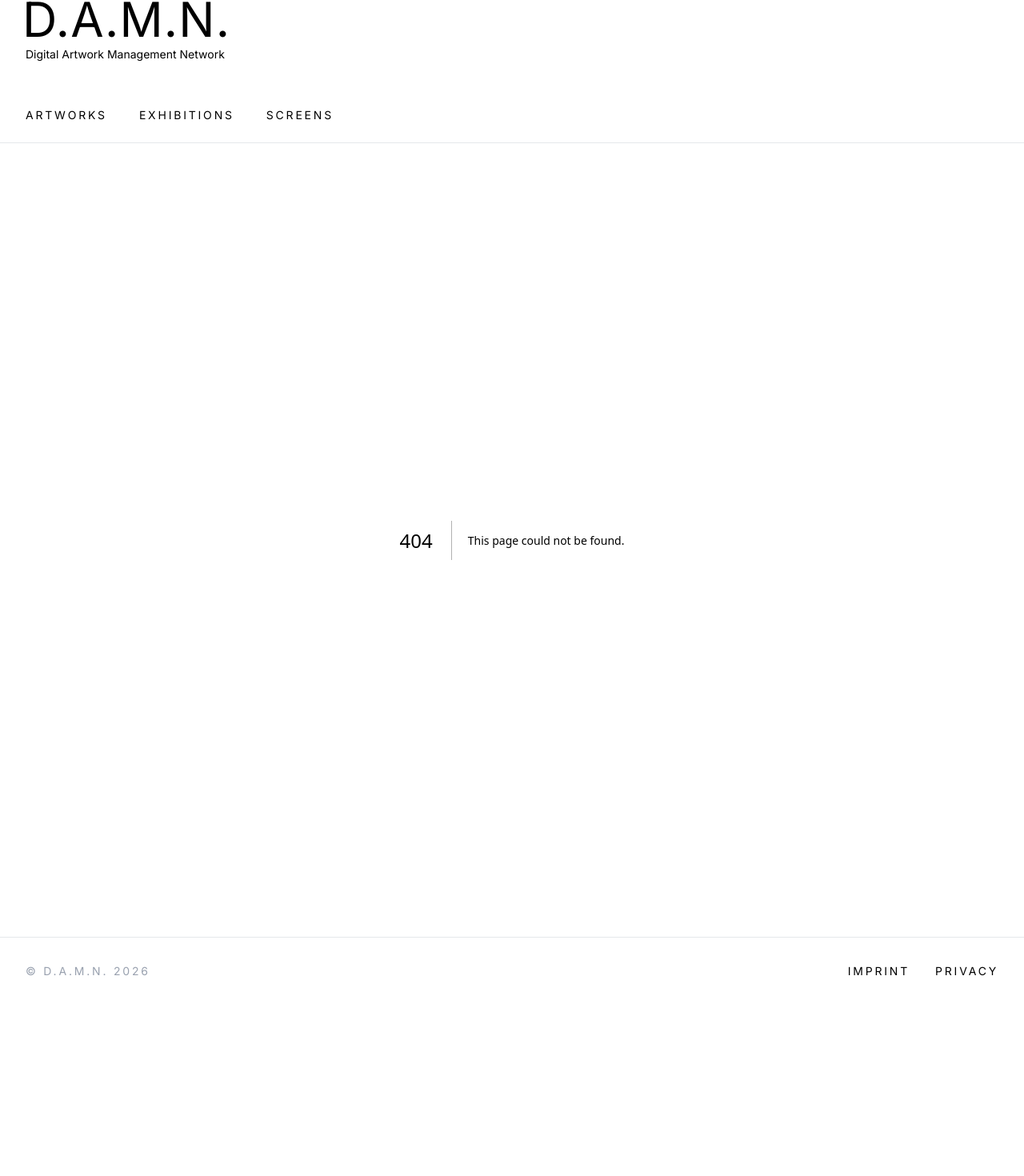
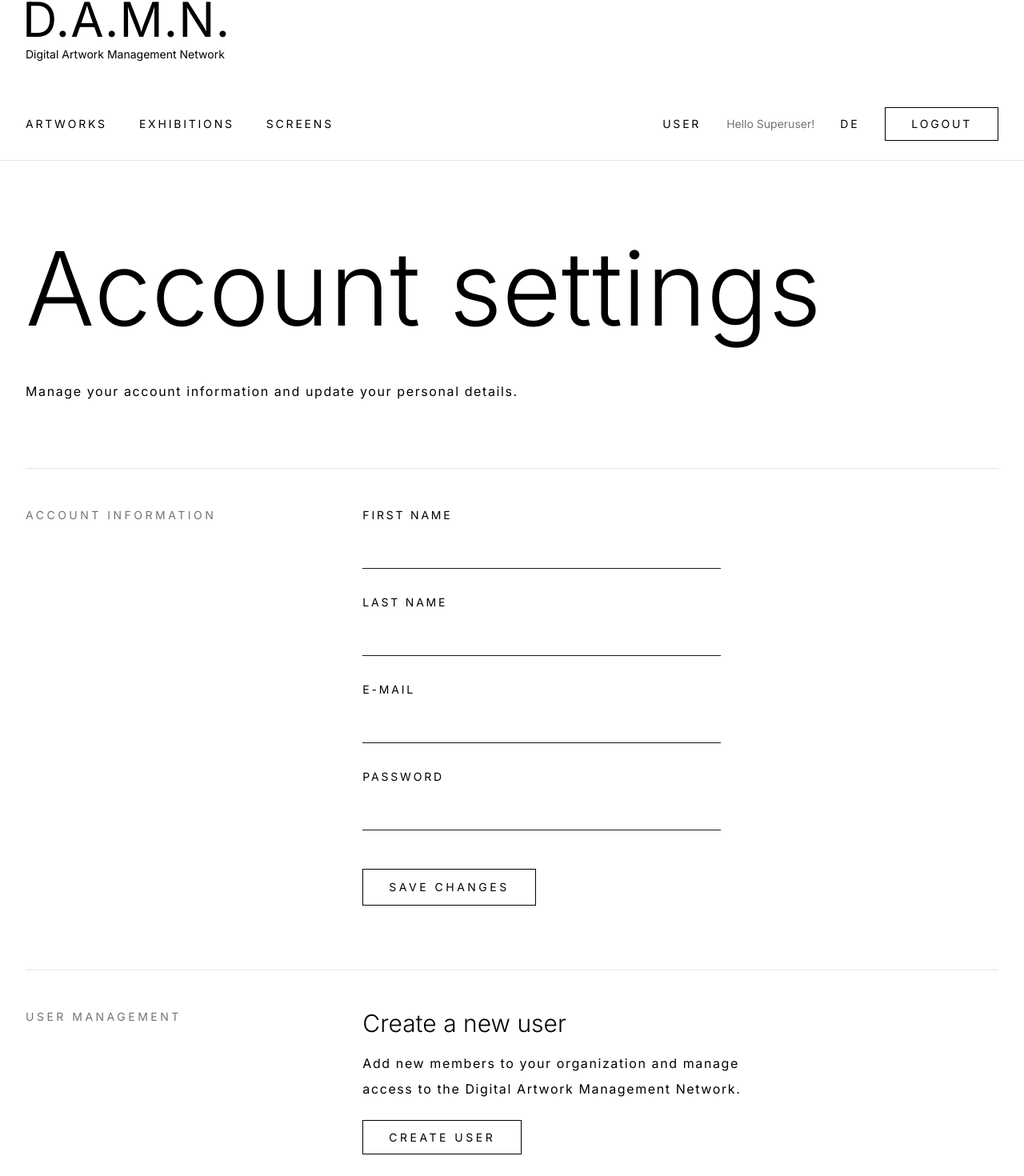
Before and after one commit to Pepper-n-Salt/mockupdamn, a Next.js app in the folder frontend/: page /landingpage/user in a window 1280 px wide. Before the commit this address had no page. Shown: the part 30-1500 px from the top of the page at 80% size. Before the commit the page ends 1286 px from the top, so only its background shows below. Built offline with nearby package versions, Linux system fonts and the light colour scheme.

Commit message:
Add: User settings page and Create user page

```diff
--- /dev/null
+++ b/frontend/app/landingpage/user/new/page.tsx
@@ -0,0 +1,118 @@
+export default function CreateUser() {
+  return (
+    <section className="space-y-20">
+      <section className="space-y-12">
+        <h1 className="text-5xl md:text-7xl sm:text-5xl lg:text-9xl font-light">
+          Add Member
+        </h1>
+
+        <p className="tracking-widest leading-loose max-w-2xl">
+          Create a new account for your organization and define the appropriate
+          access level within D.A.M.N.
+        </p>
+      </section>
+
+      <section className="border-t border-neutral-200 pt-12">
+        <div className="grid grid-cols-1 lg:grid-cols-12 gap-12">
+          <div className="lg:col-span-4">
+            <p className="text-sm uppercase tracking-[0.25em] text-neutral-500">
+              User Information
+            </p>
+          </div>
+
+          {/* <form className="lg:col-span-8 max-w-md flex flex-col gap-8"> */}
+          {/* Fields */}
+          {/* </form> */}
+          <form className="lg:col-span-8 max-w-md flex flex-col gap-8">
+            <div className="flex flex-col gap-2">
+              <label
+                htmlFor="firstname"
+                className="text-sm uppercase tracking-[0.2em]"
+              >
+                First Name
+              </label>
+
+              <input
+                type="text"
+                id="firstname"
+                name="firstname"
+                className="border-b border-neutral-900 bg-transparent py-3 outline-none focus:border-b-2"
+              />
+            </div>
+
+            <div className="flex flex-col gap-2">
+              <label
+                htmlFor="lastname"
+                className="text-sm uppercase tracking-[0.2em]"
+              >
+                Last Name
+              </label>
+
+              <input
+                type="text"
+                id="lastname"
+                name="lastname"
+                className="border-b border-neutral-900 bg-transparent py-3 outline-none focus:border-b-2"
+              />
+            </div>
+
+            <div className="flex flex-col gap-2">
+              <label
+                htmlFor="email"
+                className="text-sm uppercase tracking-[0.2em]"
+              >
+                E-mail
+              </label>
+
+              <input
+                type="email"
+                id="email"
+                name="email"
+                className="border-b border-neutral-900 bg-transparent py-3 outline-none focus:border-b-2"
+              />
+            </div>
+
+            <div className="flex flex-col gap-2">
+              <label
+                htmlFor="password"
+                className="text-sm uppercase tracking-[0.2em]"
+              >
+                Password
+              </label>
+
+              <input
+                type="password"
+                id="password"
+                name="password"
+                className="border-b border-neutral-900 bg-transparent py-3 outline-none focus:border-b-2"
+              />
+            </div>
+
+            <div className="flex flex-col gap-2">
+              <label
+                htmlFor="password"
+                className="text-sm uppercase tracking-[0.2em]"
+              >
+                Repeat Password
+              </label>
+
+              <input
+                type="password"
+                id="password"
+                name="password"
+                className="border-b border-neutral-900 bg-transparent py-3 outline-none focus:border-b-2"
+              />
+            </div>
+
+            <button
+              type="submit"
+              className="self-start mt-4 border border-black px-8 py-3 uppercase tracking-[0.25em] text-sm transition-colors duration-300 hover:bg-black hover:text-white"
+            >
+              Save
+            </button>
+          </form>
+        </div>
+      </section>
+    </section>
+  );
+}
--- /dev/null
+++ b/frontend/app/landingpage/user/page.tsx
@@ -0,0 +1,126 @@
+import Link from "next/link";
+
+export default function User() {
+  return (
+    <section className="space-y-20">
+      <section className="space-y-12">
+        <h1 className="text-5xl md:text-7xl sm:text-5xl lg:text-9xl font-light">
+          Account settings
+        </h1>
+
+        <p className="tracking-widest leading-loose max-w-2xl">
+          Manage your account information and update your personal details.
+        </p>
+      </section>
+
+      <section className="border-t border-neutral-200 pt-12">
+        <div className="grid grid-cols-1 lg:grid-cols-12 gap-12">
+          <div className="lg:col-span-4">
+            <p className="text-sm uppercase tracking-[0.25em] text-neutral-500">
+              Account Information
+            </p>
+          </div>
+
+          <form className="lg:col-span-8 max-w-md flex flex-col gap-8">
+            <div className="flex flex-col gap-2">
+              <label
+                htmlFor="firstname"
+                className="text-sm uppercase tracking-[0.2em]"
+              >
+                First Name
+              </label>
+
+              <input
+                type="text"
+                id="firstname"
+                name="firstname"
+                className="border-b border-neutral-900 bg-transparent py-3 outline-none focus:border-b-2"
+              />
+            </div>
+
+            <div className="flex flex-col gap-2">
+              <label
+                htmlFor="lastname"
+                className="text-sm uppercase tracking-[0.2em]"
+              >
+                Last Name
+              </label>
+
+              <input
+                type="text"
+                id="lastname"
+                name="lastname"
+                className="border-b border-neutral-900 bg-transparent py-3 outline-none focus:border-b-2"
+              />
+            </div>
+
+            <div className="flex flex-col gap-2">
+              <label
+                htmlFor="email"
+                className="text-sm uppercase tracking-[0.2em]"
+              >
+                E-mail
+              </label>
+
+              <input
+                type="email"
+                id="email"
+                name="email"
+                className="border-b border-neutral-900 bg-transparent py-3 outline-none focus:border-b-2"
+              />
+            </div>
+
+            <div className="flex flex-col gap-2">
+              <label
+                htmlFor="password"
+                className="text-sm uppercase tracking-[0.2em]"
+              >
+                Password
+              </label>
+
+              <input
+                type="password"
+                id="password"
+                name="password"
+                className="border-b border-neutral-900 bg-transparent py-3 outline-none focus:border-b-2"
+              />
+            </div>
+
+            <button
+              type="submit"
+              className="self-start mt-4 border border-black px-8 py-3 uppercase tracking-[0.25em] text-sm transition-colors duration-300 hover:bg-black hover:text-white"
+            >
+              Save Changes
+            </button>
+          </form>
+        </div>
+      </section>
+
+      <section className="border-t border-neutral-200 pt-12">
+        <div className="grid grid-cols-1 lg:grid-cols-12 gap-12 items-start">
+          <div className="lg:col-span-4">
+            <p className="text-sm uppercase tracking-[0.25em] text-neutral-500">
+              User Management
+            </p>
+          </div>
+
+          <div className="lg:col-span-8">
+            <h2 className="text-3xl font-light">Create a new user</h2>
+
+            <p className="mt-4 max-w-lg tracking-widest leading-loose mb-8">
+              Add new members to your organization and manage access to the
+              Digital Artwork Management Network.
+            </p>
+
+            <Link
+              href="/landingpage/user/new"
+              className="mt-8 border border-black px-8 py-3 uppercase tracking-[0.25em] text-sm transition-colors duration-300 hover:bg-black hover:text-white"
+            >
+              Create User
+            </Link>
+          </div>
+        </div>
+      </section>
+    </section>
+  );
+}
--- a/frontend/components/Header.tsx
+++ b/frontend/components/Header.tsx
@@ -48,7 +48,7 @@ export default function Header() {
           )}
         </nav>
 
-        {!isLandingPage && (
+        {/* {!isLandingPage && (
           <div className="flex items-center uppercase gap-4">
             <button
               className="text-sm uppercase tracking-[0.2em] cursor-pointer"
@@ -64,6 +64,45 @@ export default function Header() {
               Login
             </Link>
           </div>
+        )} */}
+        {isLandingPage ? (
+          <div className="flex items-center gap-8 text-sm uppercase tracking-[0.2em]">
+            <Link href="/landingpage/user">User</Link>
+
+            <p className="text-neutral-500 normal-case tracking-normal">
+              Hello Superuser!
+            </p>
+
+            <button
+              className="cursor-pointer"
+              onClick={() => setLanguage(language === "de" ? "en" : "de")}
+            >
+              {language.toUpperCase()}
+            </button>
+
+            <Link
+              href="/login"
+              className="border border-black px-8 py-2.5 transition-colors duration-300 hover:bg-black hover:text-white"
+            >
+              Logout
+            </Link>
+          </div>
+        ) : (
+          <div className="flex items-center uppercase gap-4">
+            <button
+              className="text-sm uppercase tracking-[0.2em] cursor-pointer"
+              onClick={() => setLanguage(language === "de" ? "en" : "de")}
+            >
+              {language.toUpperCase()}
+            </button>
+
+            <Link
+              href="/login"
+              className="border border-black px-8 py-2.5 uppercase tracking-[0.25em] transition-colors duration-300 hover:bg-black hover:text-white"
+            >
+              Login
+            </Link>
+          </div>
         )}
       </div>
     </header>
```
